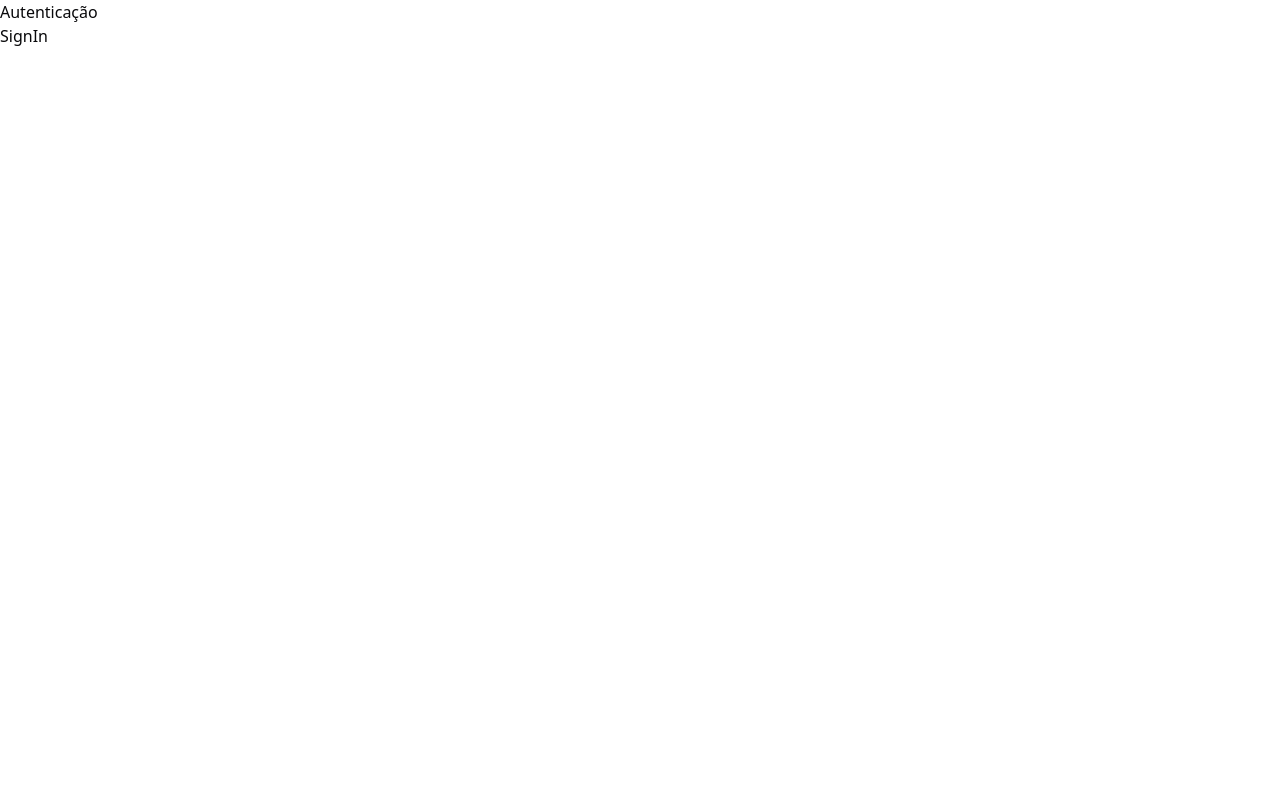
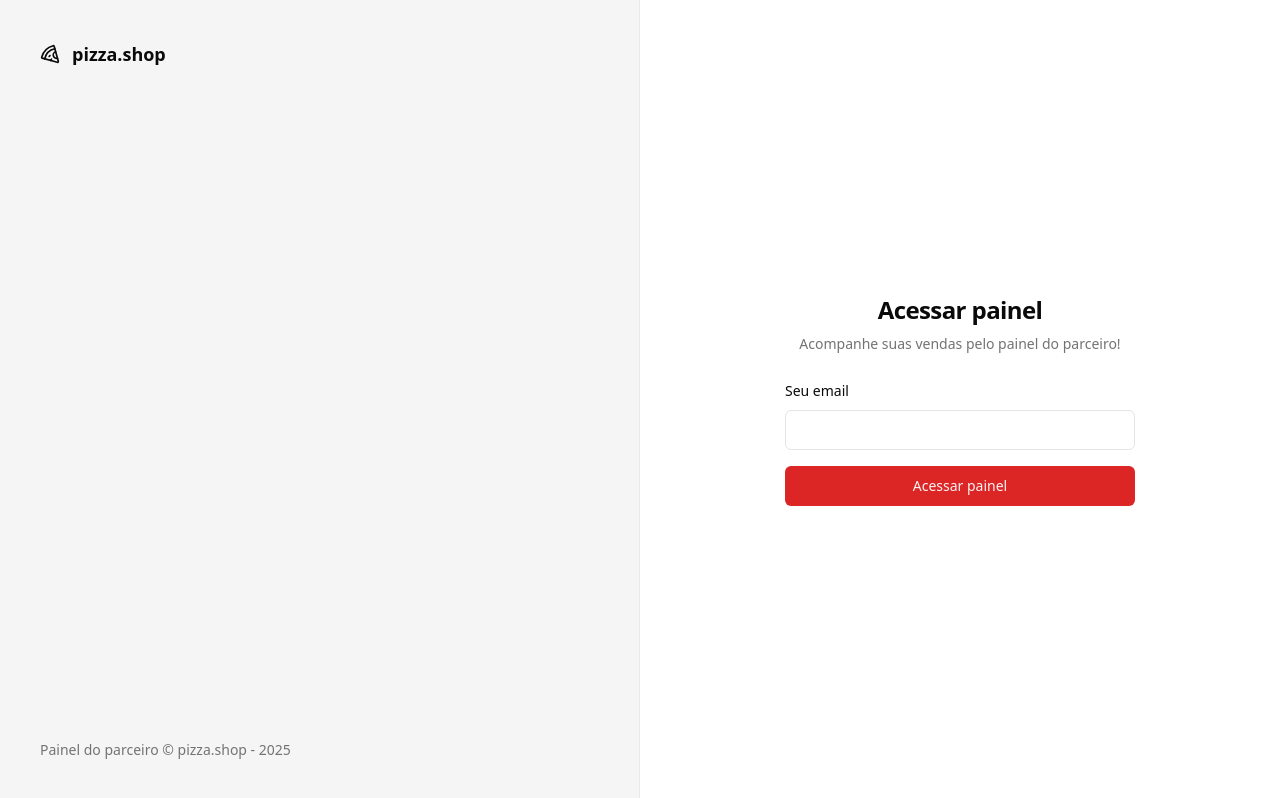
Before and after one commit to RicardoSobral-7/pizza-shop, a React (Vite) app: page /sign-in in a window 1280 px wide. Built offline with nearby package versions, Linux system fonts and the light colour scheme.

Commit message:
feat: toast

```diff
--- a/src/App.tsx
+++ b/src/App.tsx
@@ -2,11 +2,13 @@ import { RouterProvider } from 'react-router'
 import './global.css'
 import { router } from './routes'
 import { Helmet, HelmetProvider } from 'react-helmet-async'
+import { Toaster } from 'sonner'
 
 export function App() {
   return (
     <HelmetProvider>
       <Helmet titleTemplate='%s | pizza.shop' />
+      <Toaster richColors />
       <RouterProvider router={router} />
     </HelmetProvider>
   )
--- /dev/null
+++ b/src/components/ui/input.tsx
@@ -0,0 +1,22 @@
+import * as React from "react"
+
+import { cn } from "@/lib/utils"
+
+const Input = React.forwardRef<HTMLInputElement, React.ComponentProps<"input">>(
+  ({ className, type, ...props }, ref) => {
+    return (
+      <input
+        type={type}
+        className={cn(
+          "flex h-10 w-full rounded-md border border-input bg-background px-3 py-2 text-base ring-offset-background file:border-0 file:bg-transparent file:text-sm file:font-medium file:text-foreground placeholder:text-muted-foreground focus-visible:outline-none focus-visible:ring-2 focus-visible:ring-ring focus-visible:ring-offset-2 disabled:cursor-not-allowed disabled:opacity-50 md:text-sm",
+          className
+        )}
+        ref={ref}
+        {...props}
+      />
+    )
+  }
+)
+Input.displayName = "Input"
+
+export { Input }
--- /dev/null
+++ b/src/components/ui/label.tsx
@@ -0,0 +1,24 @@
+import * as React from "react"
+import * as LabelPrimitive from "@radix-ui/react-label"
+import { cva, type VariantProps } from "class-variance-authority"
+
+import { cn } from "@/lib/utils"
+
+const labelVariants = cva(
+  "text-sm font-medium leading-none peer-disabled:cursor-not-allowed peer-disabled:opacity-70"
+)
+
+const Label = React.forwardRef<
+  React.ElementRef<typeof LabelPrimitive.Root>,
+  React.ComponentPropsWithoutRef<typeof LabelPrimitive.Root> &
+  VariantProps<typeof labelVariants>
+>(({ className, ...props }, ref) => (
+  <LabelPrimitive.Root
+    ref={ref}
+    className={cn(labelVariants(), className)}
+    {...props}
+  />
+))
+Label.displayName = LabelPrimitive.Root.displayName
+
+export { Label }
--- a/src/global.css
+++ b/src/global.css
@@ -2,108 +2,64 @@
 @tailwind components;
 @tailwind utilities;
 
+
 @layer base {
   :root {
     --background: 0 0% 100%;
+    --foreground: 0 0% 3.9%;
+    --card: 0 0% 100%;
+    --card-foreground: 0 0% 3.9%;
+    --popover: 0 0% 100%;
+    --popover-foreground: 0 0% 3.9%;
+    --primary: 0 72.2% 50.6%;
+    --primary-foreground: 0 85.7% 97.3%;
+    --secondary: 0 0% 96.1%;
+    --secondary-foreground: 0 0% 9%;
+    --muted: 0 0% 96.1%;
+    --muted-foreground: 0 0% 45.1%;
+    --accent: 0 0% 96.1%;
+    --accent-foreground: 0 0% 9%;
+    --destructive: 0 84.2% 60.2%;
+    --destructive-foreground: 0 0% 98%;
+    --border: 0 0% 89.8%;
+    --input: 0 0% 89.8%;
+    --ring: 0 72.2% 50.6%;
+    --radius: 0.5rem;
+    --chart-1: 12 76% 61%;
+    --chart-2: 173 58% 39%;
+    --chart-3: 197 37% 24%;
+    --chart-4: 43 74% 66%;
+    --chart-5: 27 87% 67%;
+  }
 
-    --foreground: 240 10% 3.9%;
-
-    --card: 0 0% 100%;
-
-    --card-foreground: 240 10% 3.9%;
-
-    --popover: 0 0% 100%;
-
-    --popover-foreground: 240 10% 3.9%;
-
-    --primary: 240 5.9% 10%;
-
-    --primary-foreground: 0 0% 98%;
-
-    --secondary: 240 4.8% 95.9%;
-
-    --secondary-foreground: 240 5.9% 10%;
-
-    --muted: 240 4.8% 95.9%;
-
-    --muted-foreground: 240 3.8% 46.1%;
-
-    --accent: 240 4.8% 95.9%;
-
-    --accent-foreground: 240 5.9% 10%;
-
-    --destructive: 0 84.2% 60.2%;
-
+  .dark {
+    --background: 0 0% 3.9%;
+    --foreground: 0 0% 98%;
+    --card: 0 0% 3.9%;
+    --card-foreground: 0 0% 98%;
+    --popover: 0 0% 3.9%;
+    --popover-foreground: 0 0% 98%;
+    --primary: 0 72.2% 50.6%;
+    --primary-foreground: 0 85.7% 97.3%;
+    --secondary: 0 0% 14.9%;
+    --secondary-foreground: 0 0% 98%;
+    --muted: 0 0% 14.9%;
+    --muted-foreground: 0 0% 63.9%;
+    --accent: 0 0% 14.9%;
+    --accent-foreground: 0 0% 98%;
+    --destructive: 0 62.8% 30.6%;
     --destructive-foreground: 0 0% 98%;
-
-    --border: 240 5.9% 90%;
-
-    --input: 240 5.9% 90%;
-
-    --ring: 240 10% 3.9%;
-
-    --chart-1: 12 76% 61%;
-
-    --chart-2: 173 58% 39%;
-
-    --chart-3: 197 37% 24%;
-
-    --chart-4: 43 74% 66%;
-
-    --chart-5: 27 87% 67%;
-
-    --radius: 0.5rem;
-  }
-  .dark {
-    --background: 240 10% 3.9%;
-
-    --foreground: 0 0% 98%;
-
-    --card: 240 10% 3.9%;
-
-    --card-foreground: 0 0% 98%;
-
-    --popover: 240 10% 3.9%;
-
-    --popover-foreground: 0 0% 98%;
-
-    --primary: 0 0% 98%;
-
-    --primary-foreground: 240 5.9% 10%;
-
-    --secondary: 240 3.7% 15.9%;
-
-    --secondary-foreground: 0 0% 98%;
-
-    --muted: 240 3.7% 15.9%;
-
-    --muted-foreground: 240 5% 64.9%;
-
-    --accent: 240 3.7% 15.9%;
-
-    --accent-foreground: 0 0% 98%;
-
-    --destructive: 0 62.8% 30.6%;
-
-    --destructive-foreground: 0 0% 98%;
-
-    --border: 240 3.7% 15.9%;
-
-    --input: 240 3.7% 15.9%;
-
-    --ring: 240 4.9% 83.9%;
-
+    --border: 0 0% 14.9%;
+    --input: 0 0% 14.9%;
+    --ring: 0 72.2% 50.6%;
     --chart-1: 220 70% 50%;
-
     --chart-2: 160 60% 45%;
-
     --chart-3: 30 80% 55%;
-
     --chart-4: 280 65% 60%;
-
     --chart-5: 340 75% 55%;
   }
 }
+
 
 @layer base {
   * {
--- a/src/pages/_layouts/auth.tsx
+++ b/src/pages/_layouts/auth.tsx
@@ -1,10 +1,21 @@
 import { Outlet } from "react-router";
+import { Pizza } from 'lucide-react'
 
 export function AuthLayout() {
   return (
-    <div>
-      <h1>Autenticação</h1>
-      <div>
+    // min-h-screen faz com que ocupe a altura toda do monitor
+    <div className="grid min-h-screen grid-cols-2">
+      {/* o /5 é a opacidade */}
+      <div className="h-full border-r border-foreground/5 bg-muted p-10 text-muted-foreground flex flex-col justify-between">
+        <div className="flex items-center gap-3 text-lg font-medium text-foreground">
+          <Pizza className="h-5 w-5" />
+          <span className="font-semibold">pizza.shop</span>
+        </div>
+        <footer className="text-sm ">
+          Painel do parceiro &copy; pizza.shop - {new Date().getFullYear()}
+        </footer>
+      </div>
+      <div className="flex flex-col items-center justify-center">
         <Outlet />
       </div>
     </div>
--- a/src/pages/auth/sign-in.tsx
+++ b/src/pages/auth/sign-in.tsx
@@ -1,10 +1,66 @@
+import { Button } from "@/components/ui/button"
+import { Input } from "@/components/ui/input"
+import { Label } from "@/components/ui/label"
 import { Helmet } from "react-helmet-async"
+import { useForm } from 'react-hook-form'
+import { z } from 'zod'
+import { toast } from 'sonner'
+
+const signInForm = z.object({
+  email: z.string().email()
+})
+
+type SignInForm = z.infer<typeof signInForm>
 
 export function SignIn() {
+  const { register, handleSubmit, formState: { isSubmitting } } = useForm<SignInForm>()
+
+  async function handleSignIn(data: SignInForm) {
+    try {
+      await new Promise((resolve) => setTimeout(resolve, 2000))
+
+      toast.success('Enviamos um link de autenticação para seu e-mail.', {
+        action: {
+          label: 'Reenviar',
+          onClick: () => handleSignIn(data)
+        }
+      })
+
+    } catch (error) {
+      toast.error('Credenciais inválidas.')
+    }
+  }
+
   return (
     <>
       <Helmet title="Login" />
-      <h1>SignIn</h1>
+      <div className="p-8">
+        <div className="w-[350px] flex flex-col justify-center gap-6">
+          <div className="flex flex-col gap-2 text-center">
+            <h1 className="text-2xl font-semibold tracking-tight">Acessar painel</h1>
+            <p className="text-sm text-muted-foreground">
+              Acompanhe  suas vendas pelo painel do parceiro!
+            </p>
+          </div>
+          <form className="space-y-4" onSubmit={handleSubmit(handleSignIn)}>
+            <div className="space-y-2">
+              <Label htmlFor="email">
+                Seu email
+              </Label>
+              <Input id="email" type="email"  {...register('email')} />
+            </div>
+
+            <Button
+              type="submit"
+              className="w-full"
+              disabled={isSubmitting}
+            >
+              Acessar painel
+            </Button>
+          </form>
+
+        </div>
+      </div>
     </>
   )
 }
```
Also changed, not shown: package.json (+6 -1 lines), 1 other file (tests, documents, lock files or other folders).
